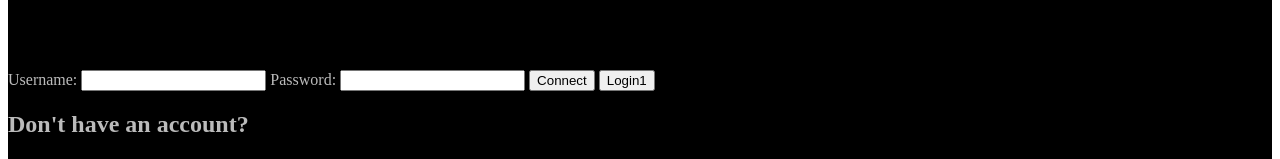
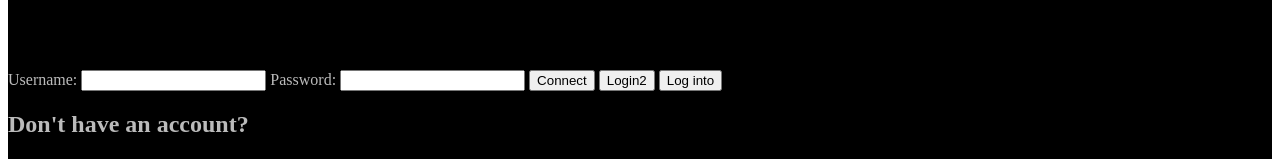
Before and after one commit to ainugiri/Dec2024GitTestRepo, a plain HTML site: page index.html in a window 1280 px wide. Shown: the part 457-616 px from the top of the page. Drawn offline with Linux system fonts and the light colour scheme.

Commit message:
Update index.html

```diff
--- a/index.html
+++ b/index.html
@@ -31,7 +31,8 @@
             <input type="password" id="password" name="password" required>
 
             <button type="submit">Connect</button>
-            <button type="submit">Login1</button>
+            <button type="submit">Login2</button>
+            <button type="submit">Log into</button>
         </form>
         <section>
             <h2>Don't have an account?</h2>
```
